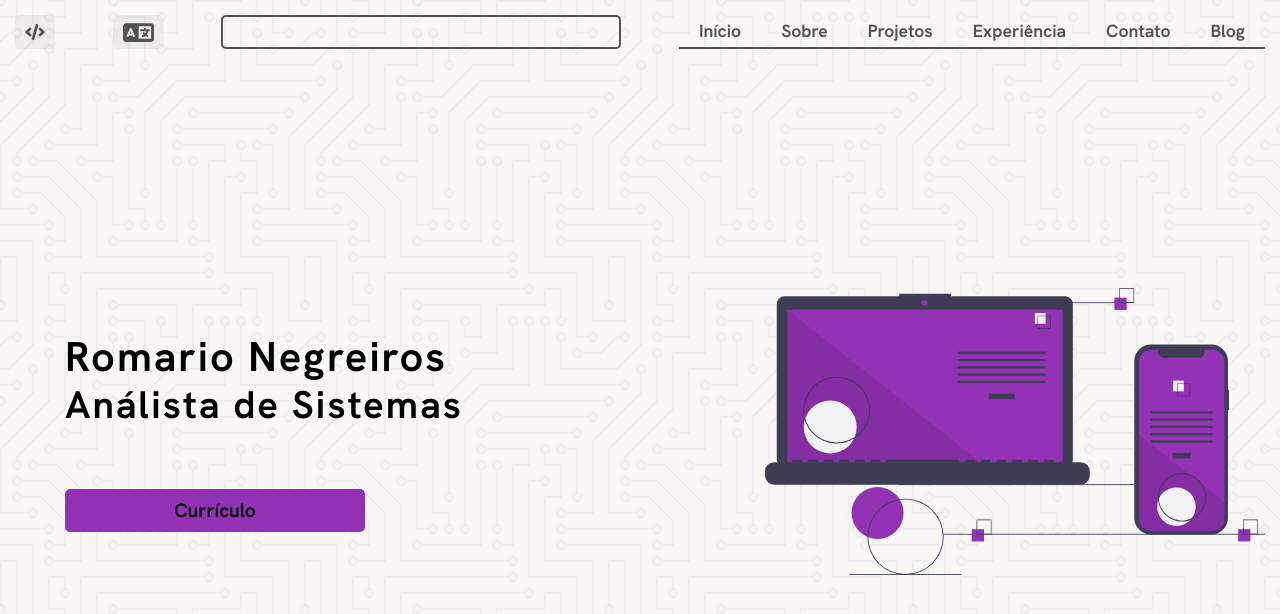
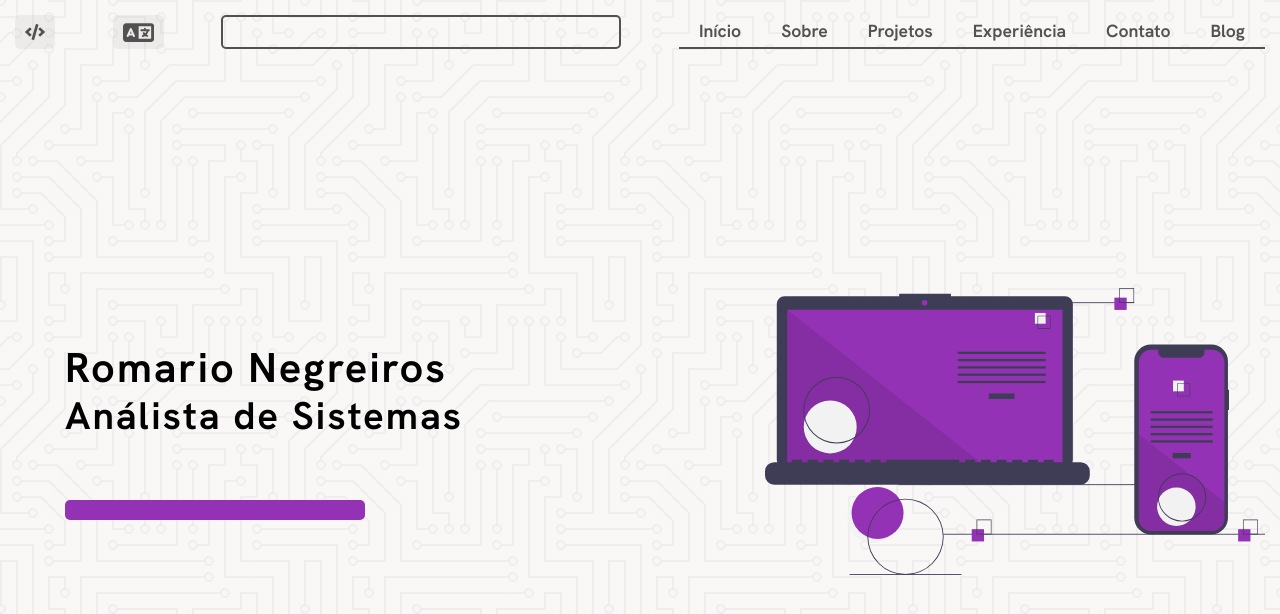
Before and after one commit to Romario-Negreiros/Portfolio_v2, a Next.js app: page /en in a window 1280 px wide. Shown: the top 614 px of the page. Built offline with nearby package versions, Linux system fonts and the light colour scheme.

Commit message:
Add about section home page

```diff
--- a/public/languages/pt-BR.json
+++ b/public/languages/pt-BR.json
@@ -7,7 +7,22 @@
     "home": {
       "start": {
         "title": "Análista de Sistemas",
-        "button": "Currículo"
+        "link": {
+          "href": "",
+          "txt": "Currículo"
+        }
+      },
+      "about": {
+        "title": "Sobre mim",
+        "paragraphs": [
+          "Lorem ipsum dolor sit amet, consectetur adipiscing elit. Fusce sit amet velit id ipsum sagittis efficitur eget sed quam. Curabitur eleifend vel ligula vitae sollicitudin.",
+          "Lorem ipsum dolor sit amet, consectetur adipiscing elit. Fusce sit amet velit id ipsum sagittis efficitur eget sed quam. Curabitur eleifend vel ligula vitae sollicitudin.",
+          "Lorem ipsum dolor sit amet, consectetur adipiscing elit. Fusce sit amet velit id ipsum sagittis efficitur eget sed quam. Curabitur eleifend vel ligula vitae sollicitudin."
+        ],
+        "link": {
+          "href": "",
+          "txt": "LinkedIn"
+        }
       }
     }
   },
--- a/src/shared/state/LanguageContext.ts
+++ b/src/shared/state/LanguageContext.ts
@@ -11,8 +11,19 @@ export interface ILanguage {
     home: {
       start: {
         title: string;
-        button: string;
+        link: {
+          href: string;
+          txt: string;
+        };
       };
+      about: {
+        title: string;
+        paragraphs: string[];
+        link: {
+          href: string;
+          txt: string;
+        };
+      }
     };
   };
   components: {
@@ -41,8 +52,19 @@ const defaultContextValue: ILanguageContext = {
       home: {
         start: {
           title: "",
-          button: "",
+          link: {
+            href: "",
+            txt: ""
+          },
         },
+        about: {
+          title: "",
+          paragraphs: [],
+          link: {
+            href: "",
+            txt: ""
+          },
+        }
       },
     },
     components: {
```
Also changed, not shown: public/languages/en.json (+16 -1 lines).
